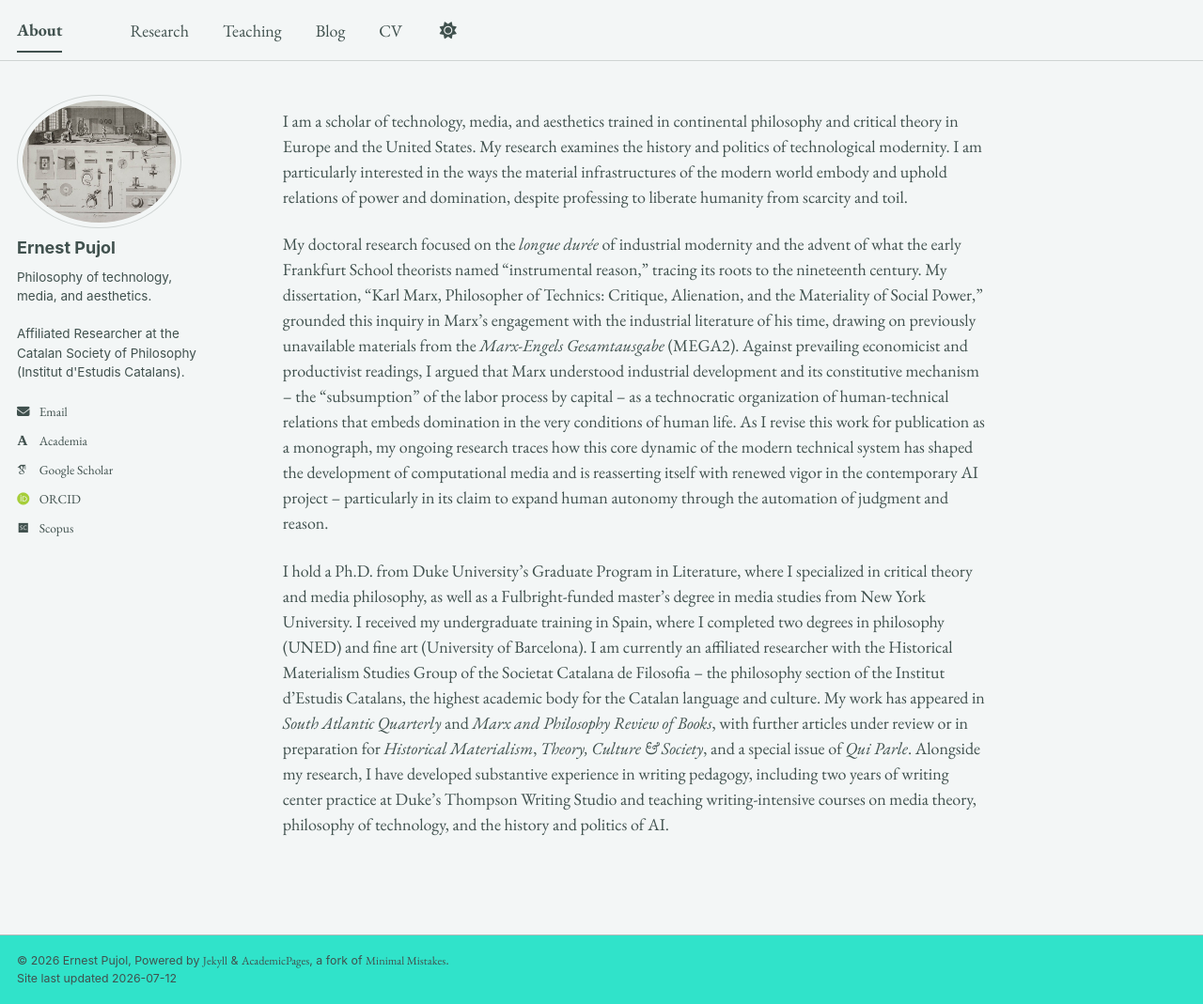
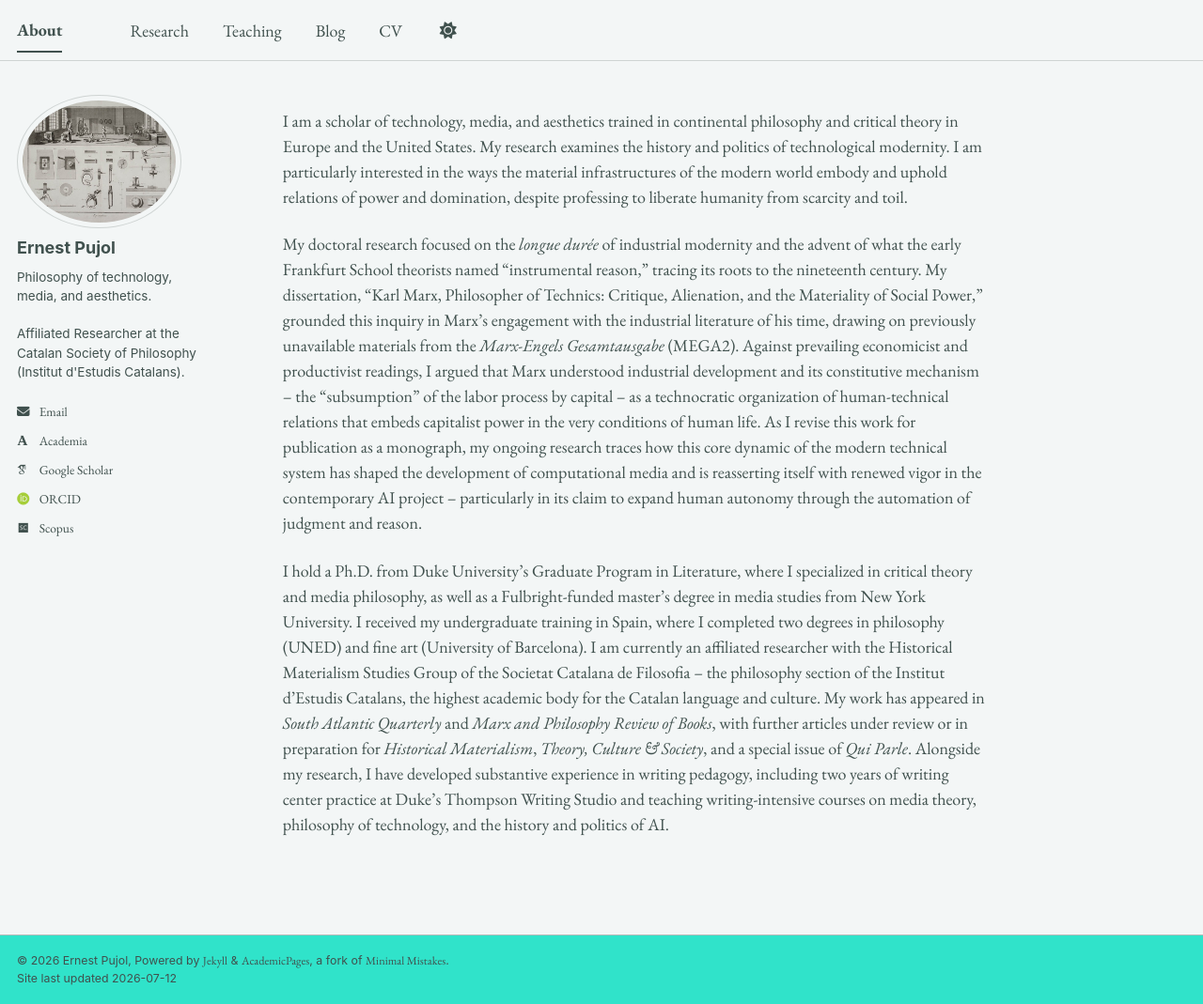
Before and after one commit to epujol90/epujol90.github.io, a Jekyll site: the page built from _pages/about.md, in a window 1280 px wide and 1069 px high. Shown: the whole window at 94% size. Built offline with Jekyll 4.4.1, drawn with Linux system fonts in a browser that asks for light colours; some web fonts are replaced; a script bundle is joined from its source files by our own code; library files that are not in the unit come from our copies.

Commit message:
Update about.md

```diff
--- a/_pages/about.md
+++ b/_pages/about.md
@@ -8,6 +8,6 @@ redirect_from:
 ---
 I am a scholar of technology, media, and aesthetics trained in continental philosophy and critical theory in Europe and the United States. My research examines the history and politics of technological modernity. I am particularly interested in the ways the material infrastructures of the modern world embody and uphold relations of power and domination, despite professing to liberate humanity from scarcity and toil.
 
-My doctoral research focused on the _longue durée_ of industrial modernity and the advent of what the early Frankfurt School theorists named "instrumental reason," tracing its roots to the nineteenth century. My dissertation, “Karl Marx, Philosopher of Technics: Critique, Alienation, and the Materiality of Social Power,” grounded this inquiry in Marx’s engagement with the industrial literature of his time, drawing on previously unavailable materials from the _Marx-Engels Gesamtausgabe_ (MEGA2). Against prevailing economicist and productivist readings, I argued that Marx understood industrial development and its constitutive mechanism -- the "subsumption" of the labor process by capital -- as a technocratic organization of human-technical relations that embeds domination in the very conditions of human life. As I revise this work for publication as a monograph, my ongoing research traces how this core dynamic of the modern technical system has shaped the development of computational media and is reasserting itself with renewed vigor in the contemporary AI project -- particularly in its claim to expand human autonomy through the automation of judgment and reason.
+My doctoral research focused on the _longue durée_ of industrial modernity and the advent of what the early Frankfurt School theorists named "instrumental reason," tracing its roots to the nineteenth century. My dissertation, “Karl Marx, Philosopher of Technics: Critique, Alienation, and the Materiality of Social Power,” grounded this inquiry in Marx’s engagement with the industrial literature of his time, drawing on previously unavailable materials from the _Marx-Engels Gesamtausgabe_ (MEGA2). Against prevailing economicist and productivist readings, I argued that Marx understood industrial development and its constitutive mechanism -- the "subsumption" of the labor process by capital -- as a technocratic organization of human-technical relations that embeds capitalist power in the very conditions of human life. As I revise this work for publication as a monograph, my ongoing research traces how this core dynamic of the modern technical system has shaped the development of computational media and is reasserting itself with renewed vigor in the contemporary AI project -- particularly in its claim to expand human autonomy through the automation of judgment and reason.
 
 I hold a Ph.D. from Duke University’s Graduate Program in Literature, where I specialized in critical theory and media philosophy, as well as a Fulbright-funded master’s degree in media studies from New York University. I received my undergraduate training in Spain, where I completed two degrees in philosophy (UNED) and fine art (University of Barcelona). I am currently an affiliated researcher with the Historical Materialism Studies Group of the Societat Catalana de Filosofia -- the philosophy section of the Institut d’Estudis Catalans, the highest academic body for the Catalan language and culture. My work has appeared in _South Atlantic Quarterly_ and _Marx and Philosophy Review of Books_, with further articles under review or in preparation for _Historical Materialism_, _Theory, Culture & Society_, and a special issue of _Qui Parle_. Alongside my research, I have developed substantive experience in writing pedagogy, including two years of writing center practice at Duke’s Thompson Writing Studio and teaching writing-intensive courses on media theory, philosophy of technology, and the history and politics of AI.
```
